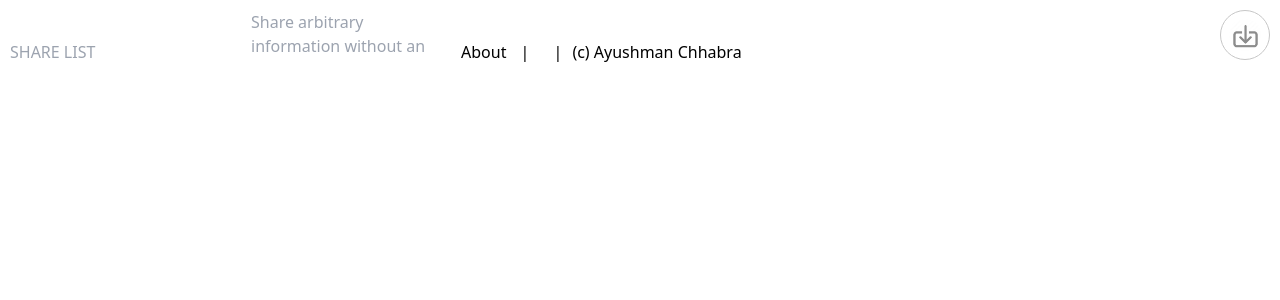
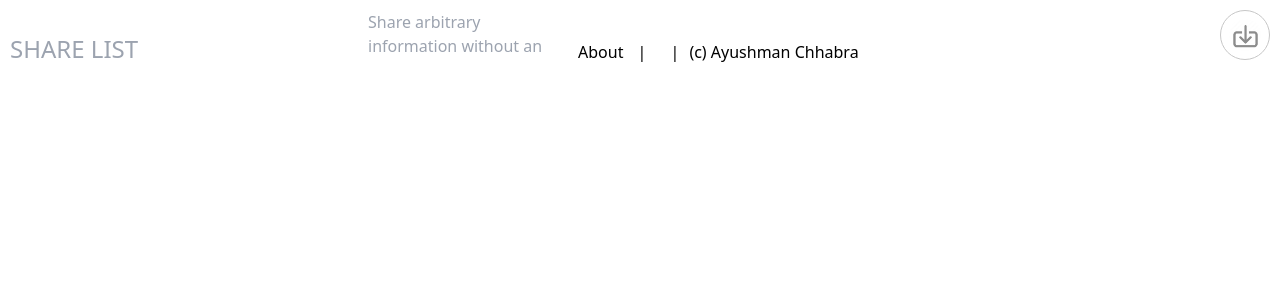
Before and after one commit to ayushmanchhabra/zk.asyncawake.studio, a React (Vite) app: page / in a window 1280 px wide. Shown: the top 300 px of the page. Built offline with nearby package versions, Linux system fonts and the light colour scheme; no server answers.

Commit message:
chore: increase size of title

```diff
--- a/src/App.tsx
+++ b/src/App.tsx
@@ -86,6 +86,7 @@ function App() {
         onChange={handleTitleChange}
         onKeyDown={handleSaveAction}
         placeholder='SHARE LIST'
+        style={{ height: 50, fontSize: 24 }}
         value={title}
       />
       <textarea
```
